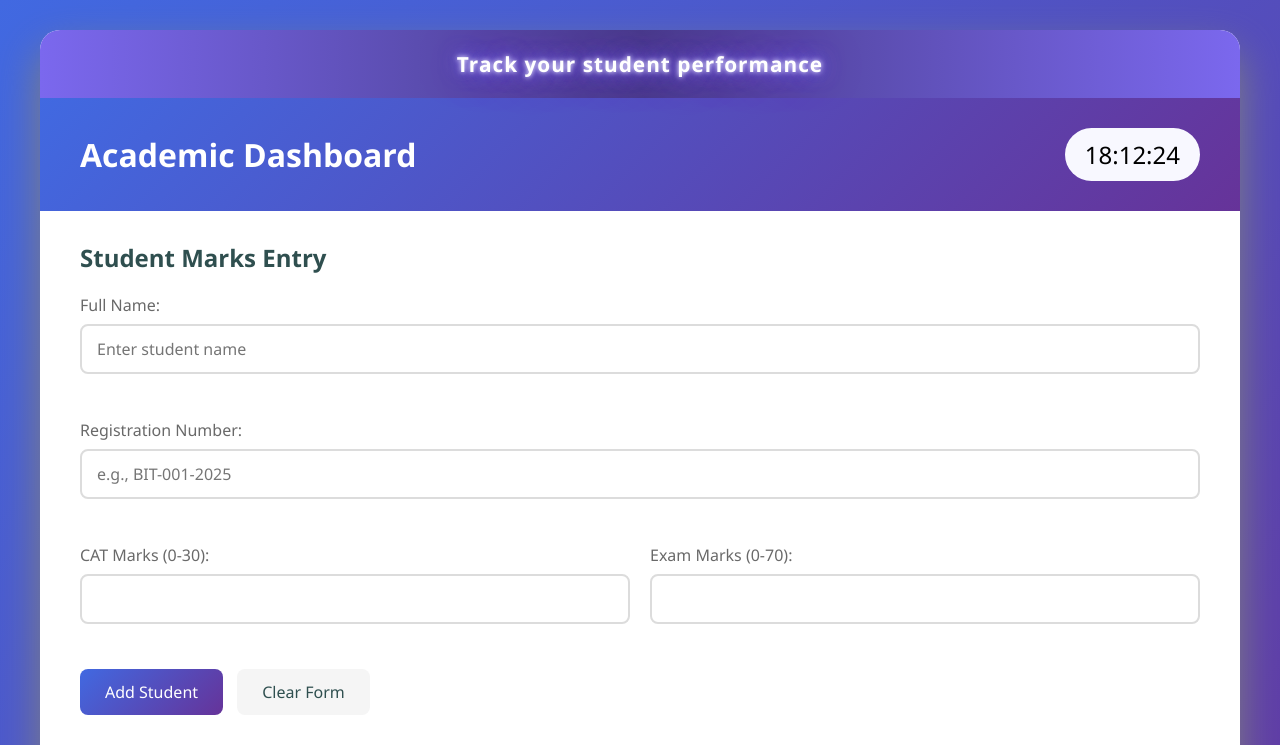
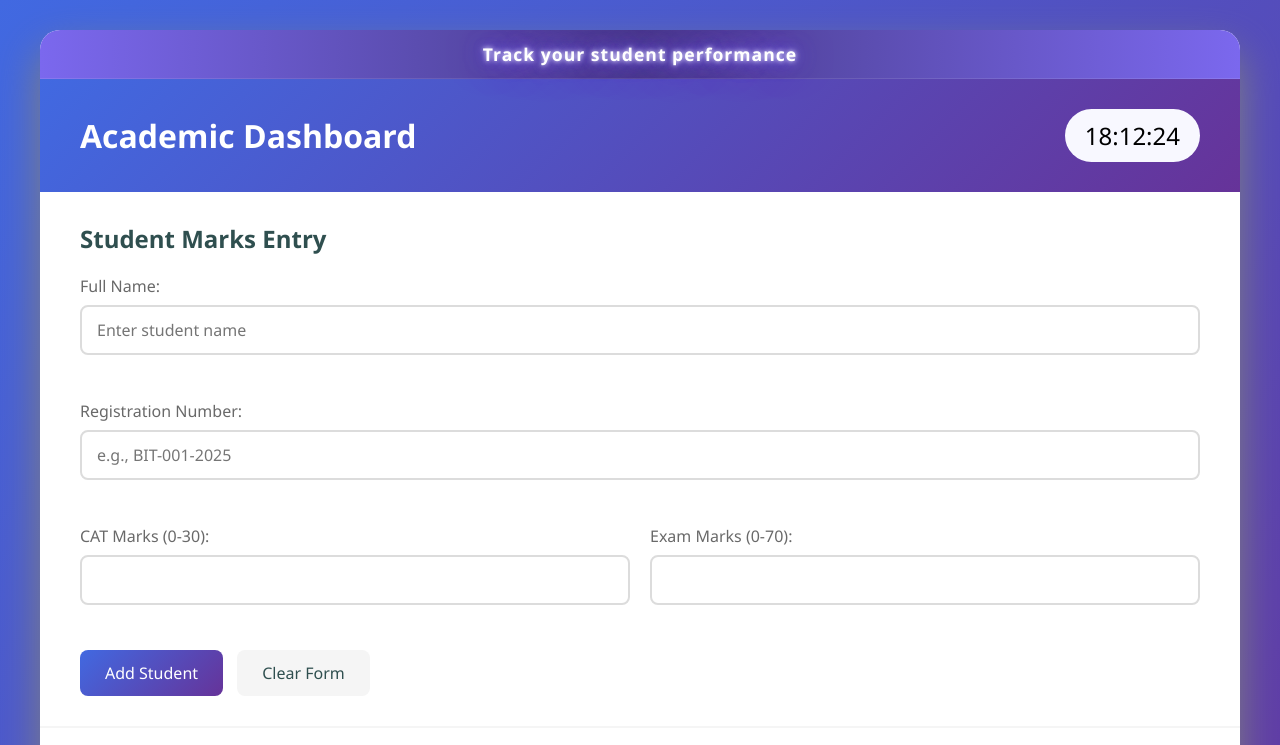
Before and after one commit to israelmicheal20-spec/Website, a plain HTML site: page index.html in a window 1280 px wide. Shown: the top 745 px of the page. Drawn offline with Linux system fonts and the light colour scheme.

Commit message:
Update Iso.css

```diff
--- a/Iso.css
+++ b/Iso.css
@@ -236,23 +236,40 @@ tbody tr:hover {
     font-style: italic;
 }
 
+
+
 /* Notification Banner */
 .notification-banner {
+    width: 100%;
+    padding: 12px 40px;
+    text-align: center;
+
+    font-size: 1.1rem;
+    font-weight: 700;
+    letter-spacing: 1px;
+    color: White;
+
     background: linear-gradient(90deg, MediumSlateBlue, DarkSlateBlue, MediumSlateBlue);
-    color: White;
-    padding: 20px 40px;
-    text-align: center;
-    font-weight: 700;
-    font-size: 1.3rem;
-    letter-spacing: 1px;
+    border-bottom: 1px solid rgba(255, 255, 255, 0.1);
+
+    /* Neon glow effect for the notificaton banNer*/
     text-shadow:
         0 0 5px GhostWhite,
         0 0 10px MediumSlateBlue,
         0 0 20px MediumSlateBlue,
         0 0 40px BlueViolet;
+
     animation: slide 10s linear infinite;
 }
-
+/* Container needs overflow hidden so the banner doesn't stick out the corners */
+.container {
+    max-width: 1200px;
+    margin: 0 auto;
+    background: white;
+    border-radius: 20px;
+    box-shadow: 0 20px 40px Gray;
+    overflow: hidden;
+}
 @keyframes slide {
     0% { background-position: 0% 50%; }
     100% { background-position: 100% 50%; }
```
